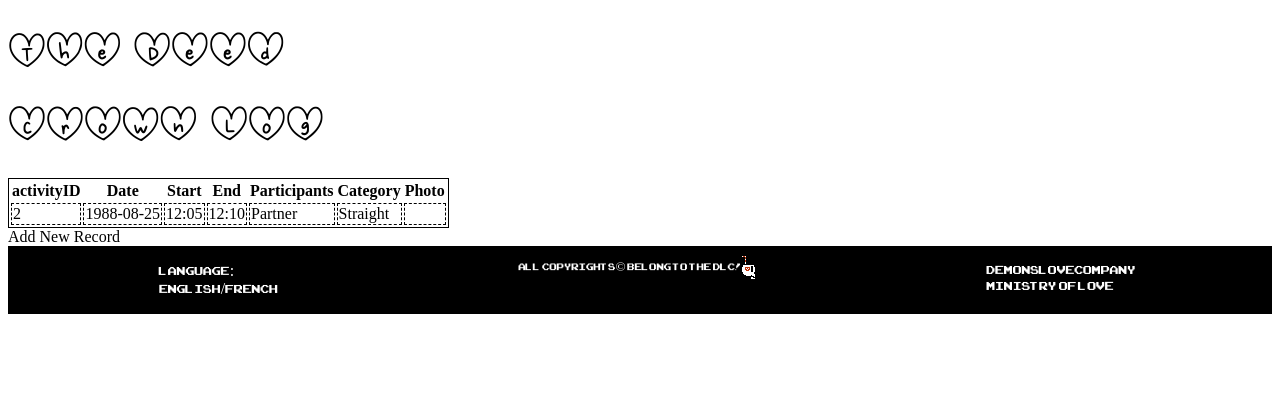
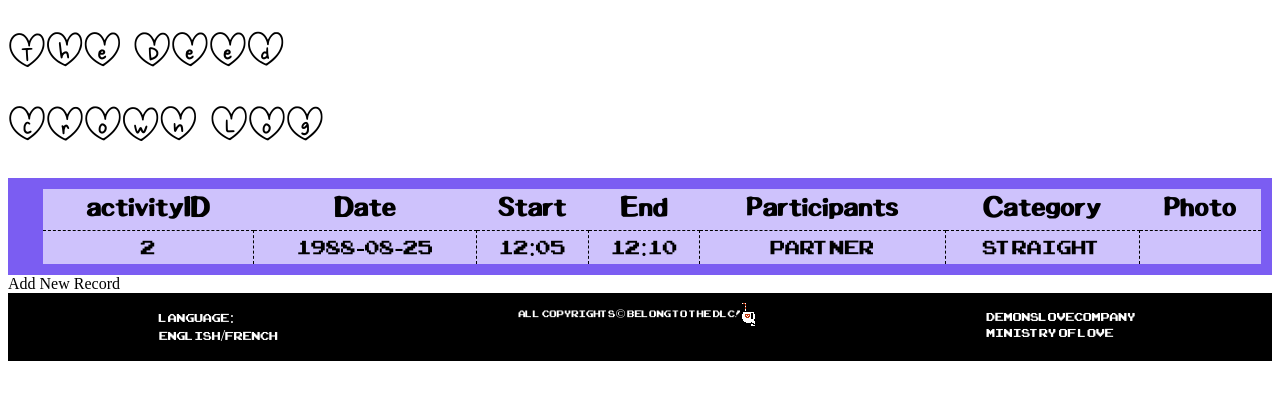
Before and after one commit to ASpeedyNiNjA/COMP1054-Assignment4, a PHP site: page /the-deed.php in a window 1280 px wide. Shown: the part 261-661 px from the top of the page. Run offline with PHP 8.4, Linux system fonts and the light colour scheme; data comes from the database, SQL or seed files in the repository.

Commit message:
Table Styling Almost Complete

```diff
--- a/styles/style.css
+++ b/styles/style.css
@@ -190,8 +190,22 @@ input {
 	border: 5px solid #F25D5D;
 }
 
+table {
+	border-collapse: collapse;
+	width: 100%;
+	background-color: rgb(136 108 248 / .41);
+	border: 11px solid #7B5DF2;
+	border-left: 35px solid #7B5DF2;
+}
 
+th {
+	font-family: 'p5Hatty';
+	font-size: 36px;
+	font-weight: normal;
+}
 
-
-/* background-color: #F25D5D;
-border: 5px solid #FFBFDA; */
+td {
+	font-family: 'arcadeClassic';
+	font-size: 27px;
+	text-align: center;
+}
--- a/the-deed.php
+++ b/the-deed.php
@@ -24,7 +24,7 @@
 	}
 
 	// Start the table
-	echo '<h2>Crown Log</h2>';
+	echo '<h2 id="vertical">Crown Log</h2>';
 	echo '<table><thead> <th>activityID</th> <th>Date</th> <th>Start</th> <th>End</th> <th>Participants</th> <th>Category</th>';
 	if (session_status() == PHP_SESSION_NONE) {
 		session_start();
```
